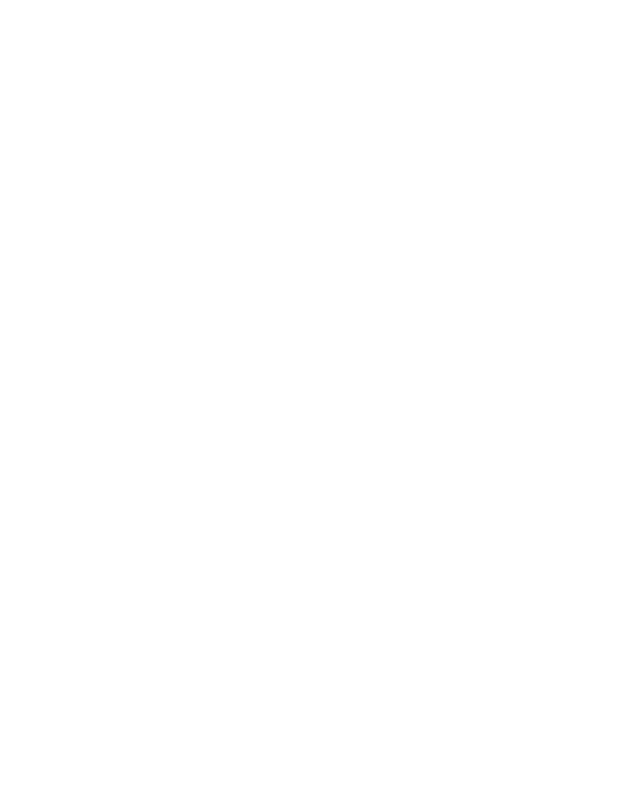
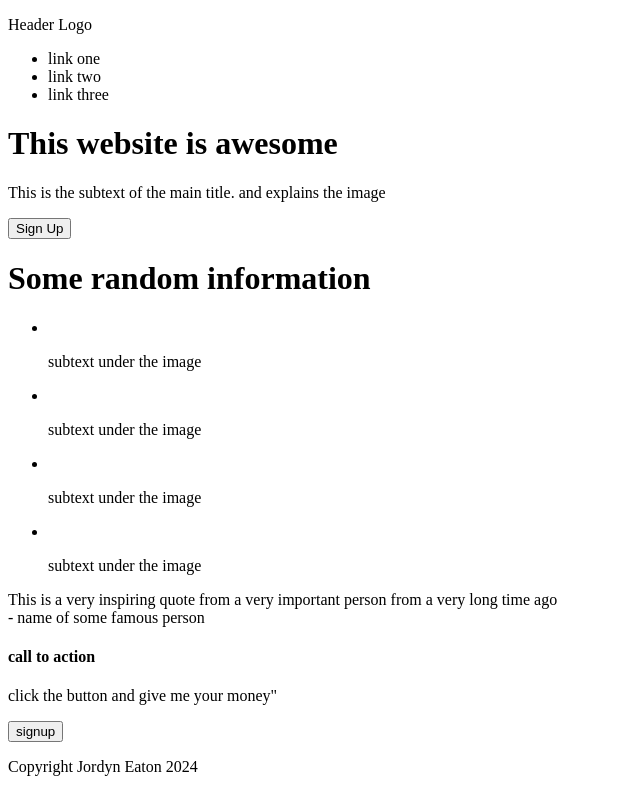
Before and after one commit to jordyneaton/landing-page, a plain HTML site: page index.html in a window 1280 px wide. Shown: the whole page, without its empty margins (0-640 px from the left). Drawn offline with Linux system fonts and the light colour scheme.

Commit message:
Populate index.html with Content outine

```diff
--- a/index.html
+++ b/index.html
@@ -6,6 +6,61 @@
     <title>Landing Page | Odin Project</title>
 </head>
 <body>
-
+    <div class="header">
+        <p>Header Logo</p>
+        <ul>
+            <li>link one</li>
+            <li>link two</li>
+            <li>link three</li>
+        </ul>
+        <h1>This website is awesome</h1>
+        <p>This is the subtext of the main title. and explains the image</p>
+        <button>Sign Up</button>
+        <img\>
+    </div>
+    <div class="info-container">
+        <h1>Some random information</h1>
+        <ul>
+            <li>
+                <img/>
+                <p>subtext under the image</p>
+            </li>
+            <li>
+                <img/>
+                <p>subtext under the image</p>
+            </li>
+            <li>
+                <img/>
+                <p>subtext under the image</p>
+            </li>
+            <li>
+                <img/>
+                <p>subtext under the image</p>
+            </li>
+        </ul>
+    </div>
+    <div class="quote-container">
+        <div class="quote">
+            This is a very inspiring quote from a very important
+            person from a very long time ago
+        </div>
+        <div class="name">
+            - name of some famous person
+        </div>
+    </div>
+    <div class="signup-container">
+        <div class="signup">
+            <h4 class="call">call to action</h4>
+            <p class="descrption">
+                click the button and give me your money"
+            </p>
+        </div>
+        <div>
+            <button>signup</button>
+        </div>
+    </div>
+    <div class="footer">
+        <p>Copyright Jordyn Eaton 2024</p>
+    </div>
 </body>
 </html>
```
